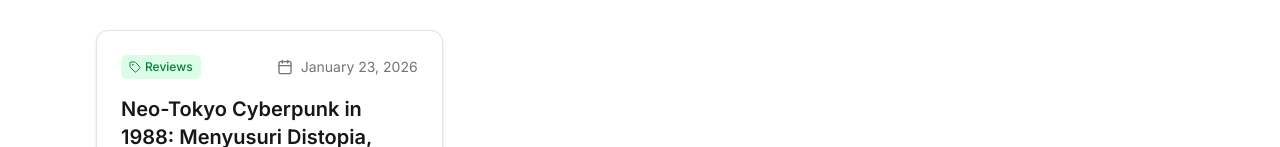
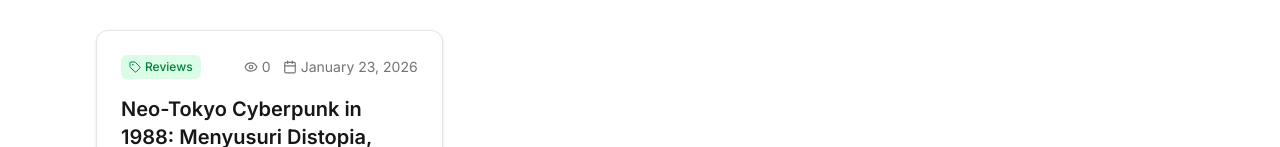
Before and after one commit to pranata-dev/personal-website, a Next.js app: page /blog in a window 1280 px wide. Shown: the part 330-477 px from the top of the page. Built offline with nearby package versions, Linux system fonts and the light colour scheme; no server answers; the database is empty.

Commit message:
feat: implement view counter logic using supabase rpc

```diff
--- a/src/app/blog/[slug]/page.tsx
+++ b/src/app/blog/[slug]/page.tsx
@@ -6,6 +6,11 @@ import { Calendar, ArrowLeft, Tag } from 'lucide-react';
 import Link from 'next/link';
 import ReactMarkdown from 'react-markdown';
 import rehypeRaw from 'rehype-raw';
+import { ViewCounter } from '@/components/blog/ViewCounter';
+import { Eye } from 'lucide-react';
+
+// Prevent caching for accurate view counts
+export const revalidate = 0;
 
 // Force dynamic rendering for Supabase data
 export const dynamic = 'force-dynamic';
@@ -55,6 +60,7 @@ Rating? Solid 9.5/10.
 
 **Tags:** Anime, Anime Review, Akira, Japanese Culture, Japan
 `,
+        views: 0,
         published: true,
         created_at: new Date().toISOString(),
         updated_at: new Date().toISOString(),
@@ -127,6 +133,7 @@ export default async function BlogPostPage({
 
     return (
         <div className="pt-24 pb-16">
+            <ViewCounter slug={slug} />
             <article className="max-w-3xl mx-auto px-4 sm:px-6 lg:px-8">
                 {/* Back link */}
                 <Link
@@ -139,7 +146,7 @@ export default async function BlogPostPage({
 
                 {/* Header */}
                 <header className="mb-12">
-                    <div className="flex items-center gap-4 mb-4">
+                    <div className="flex flex-wrap items-center gap-4 mb-4">
                         <span className={`inline-flex items-center gap-1 px-3 py-1 rounded-md text-sm font-medium ${categoryColors[post.category]}`}>
                             <Tag className="w-4 h-4" />
                             {categoryLabel}
@@ -147,6 +154,10 @@ export default async function BlogPostPage({
                         <div className="flex items-center gap-2 text-sm text-neutral-500">
                             <Calendar className="w-4 h-4" />
                             <time dateTime={post.created_at}>{formattedDate}</time>
+                        </div>
+                        <div className="flex items-center gap-2 text-sm text-neutral-500">
+                            <Eye className="w-4 h-4" />
+                            <span>{post.views || 0} Views</span>
                         </div>
                     </div>
                     <h1 className="text-3xl md:text-4xl lg:text-5xl font-bold text-neutral-900 dark:text-white">
--- a/src/components/blog/BlogCard.tsx
+++ b/src/components/blog/BlogCard.tsx
@@ -2,7 +2,7 @@
 
 import { motion } from 'framer-motion';
 import Link from 'next/link';
-import { Calendar, ArrowRight, Tag } from 'lucide-react';
+import { Calendar, ArrowRight, Tag, Eye } from 'lucide-react';
 import { BlogPost, BlogCategory, BLOG_CATEGORIES } from '@/types';
 import { Card } from '@/components/ui/Card';
 import { useLocale } from '@/context/LocaleContext';
@@ -46,9 +46,15 @@ export function BlogCard({ post, index }: BlogCardProps) {
                                 <Tag className="w-3 h-3" />
                                 {categoryLabel}
                             </span>
-                            <div className="flex items-center gap-2 text-sm text-neutral-500 dark:text-neutral-500">
-                                <Calendar className="w-4 h-4" />
-                                <time dateTime={post.created_at}>{formattedDate}</time>
+                            <div className="flex items-center gap-3 text-sm text-neutral-500 dark:text-neutral-500">
+                                <div className="flex items-center gap-1">
+                                    <Eye className="w-3.5 h-3.5" />
+                                    <span>{post.views || 0}</span>
+                                </div>
+                                <div className="flex items-center gap-1">
+                                    <Calendar className="w-3.5 h-3.5" />
+                                    <time dateTime={post.created_at}>{formattedDate}</time>
+                                </div>
                             </div>
                         </div>
 
--- a/src/components/blog/BlogPageClient.tsx
+++ b/src/components/blog/BlogPageClient.tsx
@@ -16,6 +16,7 @@ const samplePosts: BlogPost[] = [
         excerpt: 'Apakah lo termasuk orang-orang yang gemar menonton film-film sci-fi, dystopia, cyberpunk semacam The Matrix, Inception atau mungkin main game Cyberpunk 2077? Kalo iya, lo bakal suka dan terkesima dengan film anime yang satu ini, Akira.',
         content: '', // Content is loaded in [slug]/page.tsx
         category: 'reviews',
+        views: 0,
         published: true,
         created_at: new Date().toISOString(),
         updated_at: new Date().toISOString(),
--- /dev/null
+++ b/src/components/blog/ViewCounter.tsx
@@ -0,0 +1,16 @@
+'use client';
+
+import { useEffect } from 'react';
+import { supabase } from '@/lib/supabase';
+
+export function ViewCounter({ slug }: { slug: string }) {
+    useEffect(() => {
+        const incrementView = async () => {
+            await supabase.rpc('increment_view_count', { slug_input: slug });
+        };
+
+        incrementView();
+    }, [slug]);
+
+    return null;
+}
--- a/src/types/index.ts
+++ b/src/types/index.ts
@@ -30,6 +30,7 @@ export interface BlogPost {
     excerpt: string | null;
     content: string | null;
     category: BlogCategory;
+    views: number;
     published: boolean;
     created_at: string;
     updated_at: string;
```
